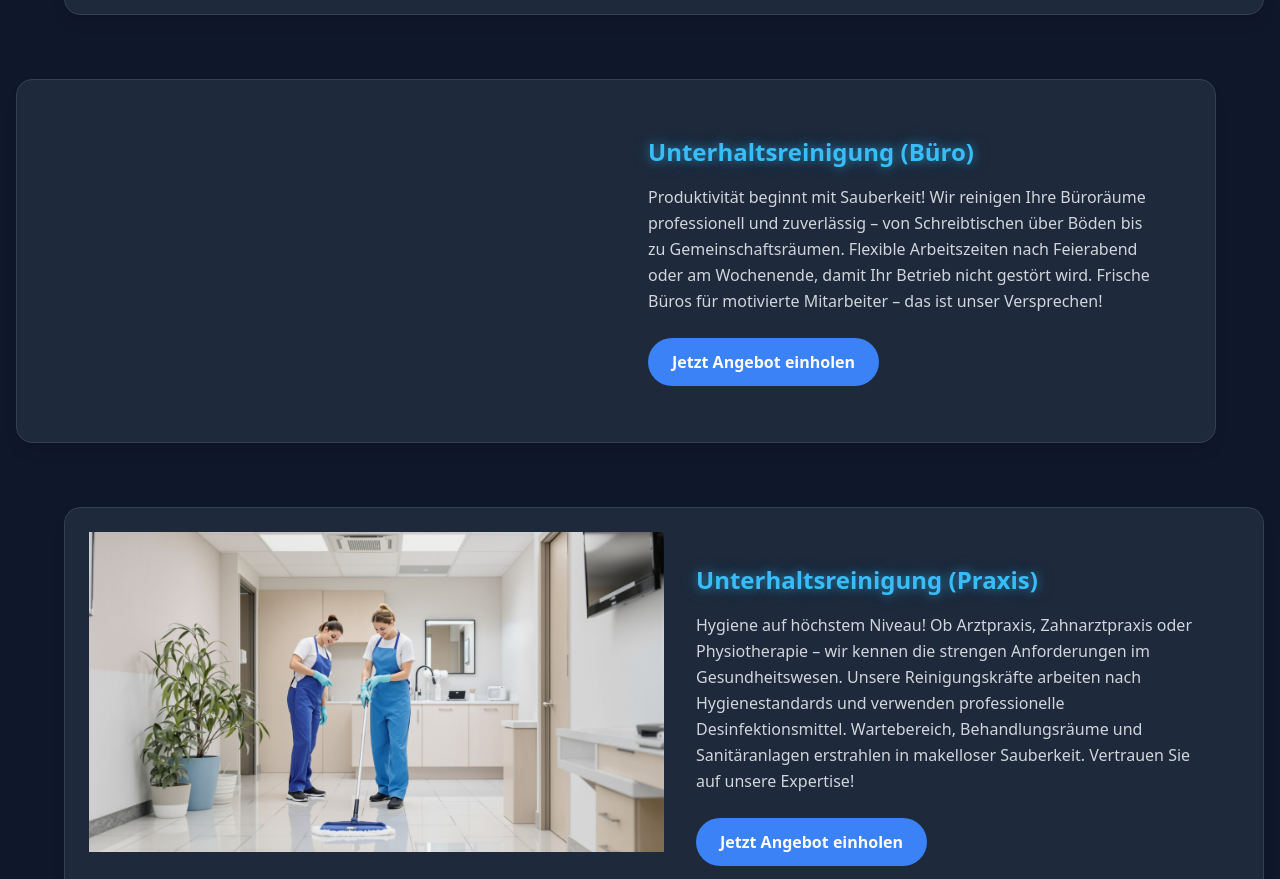
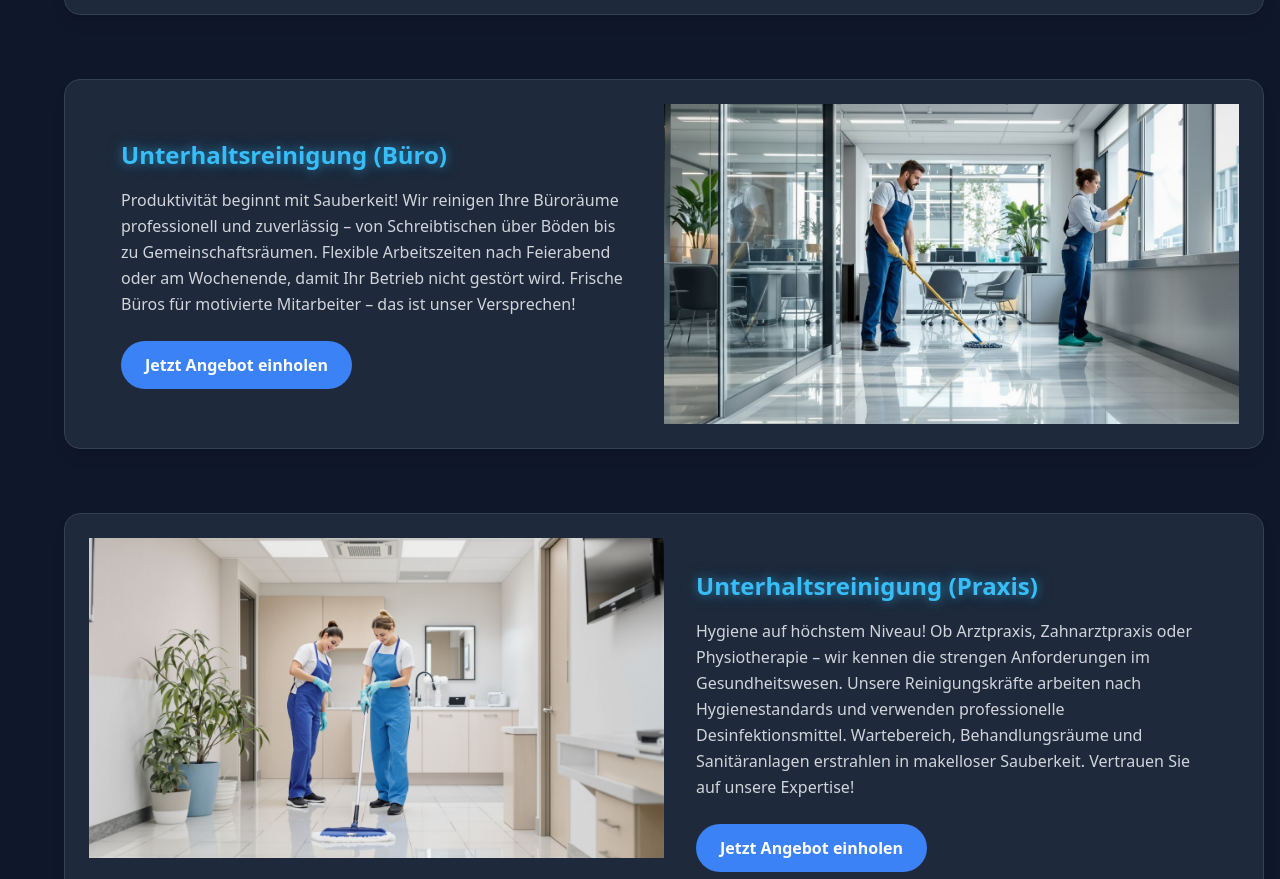
Before and after one commit to Mousasow1907/ReinGlanz-Website-, a website: page index.html in a window 1280 px wide. Shown: the part 1799-2678 px from the top of the page. Drawn offline with nearby package versions, Linux system fonts and the light colour scheme; some packages are replaced by stand-ins of ours; a script that the page names is missing.

Commit message:
Updated index.html

```diff
--- a/index.html
+++ b/index.html
@@ -123,8 +123,8 @@
             </div>
           </div>
         </div>
-        <div class="card overflow-hidden md:mr-0 lg:mr-12 shadow-lg dark:bg-gray-800">
-          <div class="md:flex md:flex-row-reverse">
+        <div class="card overflow-hidden md:ml-0 lg:ml-12 shadow-lg dark:bg-gray-800">
+          <div class="md:flex">
             <div class="p-8 md:w-1/2 flex flex-col justify-center">
               <h3 class="font-bold text-2xl text-glow">Unterhaltsreinigung (Büro)</h3>
               <p class="text-base text-gray-300 dark:text-gray-300 mt-4 leading-relaxed">Produktivität beginnt mit Sauberkeit! Wir reinigen Ihre Büroräume professionell und zuverlässig – von Schreibtischen über Böden bis zu Gemeinschaftsräumen. Flexible Arbeitszeiten nach Feierabend oder am Wochenende, damit Ihr Betrieb nicht gestört wird. Frische Büros für motivierte Mitarbeiter – das ist unser Versprechen!</p>
@@ -132,6 +132,7 @@
                 <a href="kontakt.html" class="btn-primary px-6 py-3 rounded-full font-bold inline-block">Jetzt Angebot einholen</a>
               </div>
             </div>
+            <img src="public/images/putz büro.jpg" alt="Büroreinigung" class="w-full md:w-1/2 h-80 object-cover" />
           </div>
         </div>
         <div class="card overflow-hidden md:ml-0 lg:ml-12 shadow-lg dark:bg-gray-800">
```
